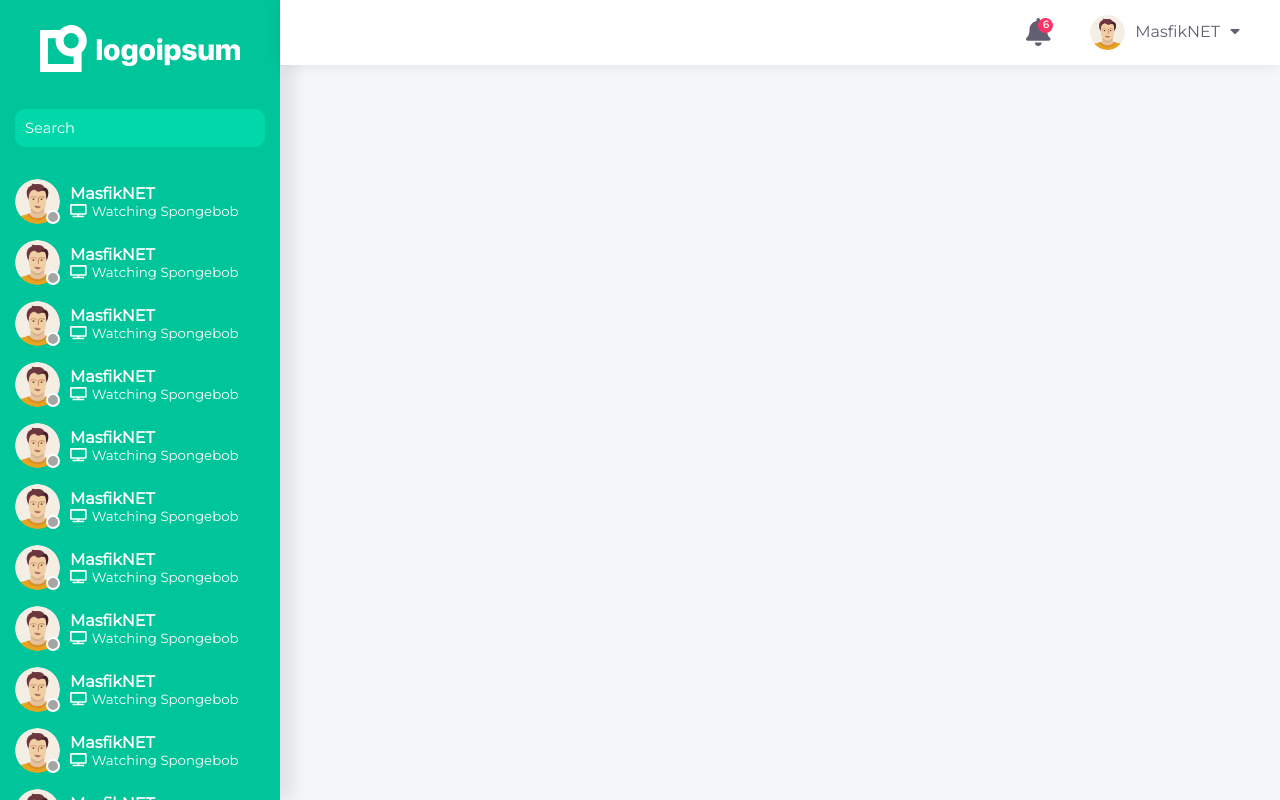
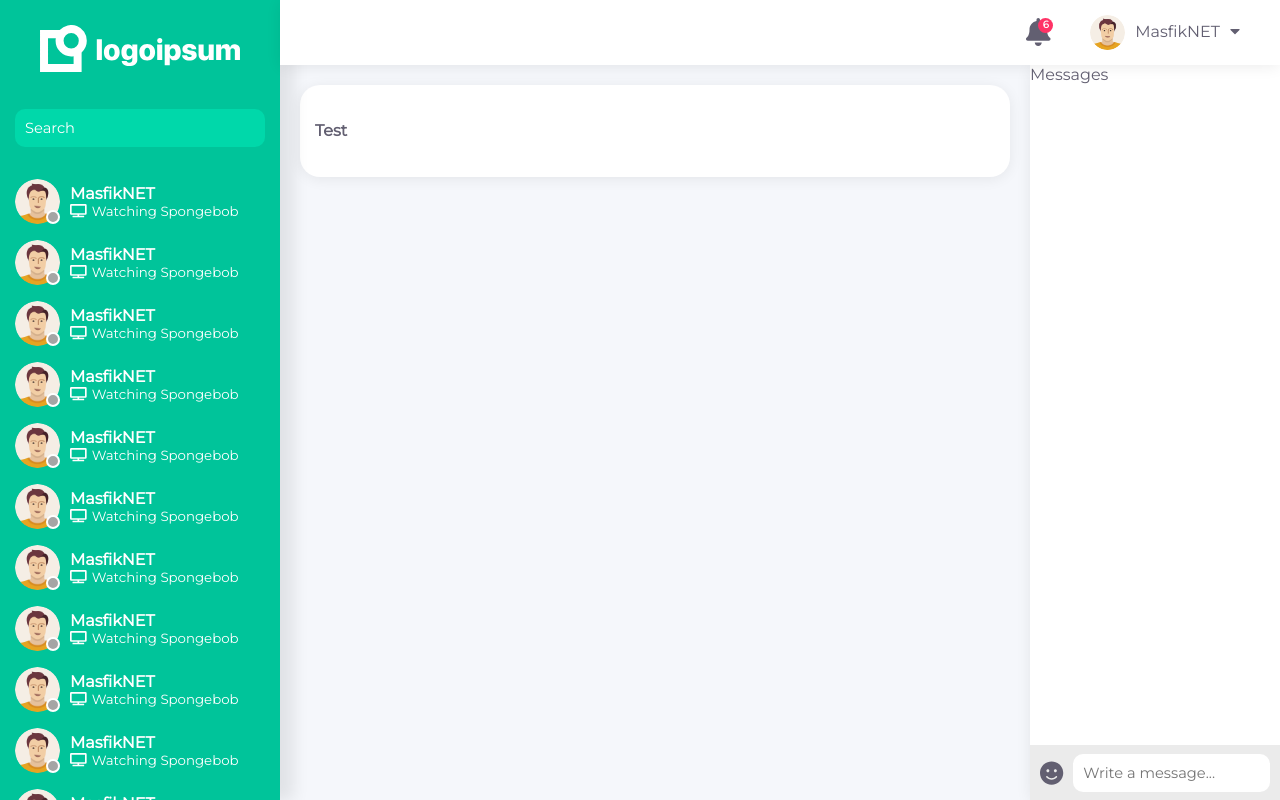
Before and after one commit to Masfik/cactus-web, a Vue app: page / in a window 1280 px wide. Built offline with nearby package versions, Linux system fonts and the light colour scheme.

Commit message:
Created RoomDefaultLayout + Initial Chat UI (message bubbles are WIP)

```diff
--- a/src/assets/_variables.scss
+++ b/src/assets/_variables.scss
@@ -17,8 +17,10 @@ $color2: #dadff7ff;
 $color4: #fed766ff;
 $color5: #343e3dff;
 
+// Background
 $background: #f5f7fb;
 $background-lighter: white;
+$background-darker: darken($background-lighter, 8);
 
 // Typography
 $text-on-primary: white;
--- a/src/assets/common.scss
+++ b/src/assets/common.scss
@@ -7,6 +7,7 @@
 
 body {
   margin: 0;
+  padding: 0;
   color: $text-on-bg;
 }
 
--- /dev/null
+++ b/src/components/room/chat/Chat.vue
@@ -0,0 +1,54 @@
+<template>
+  <div id="chat-content">
+    <div id="messages">
+      Messages
+    </div>
+    <div id="send-message-container">
+      <div class="send-message-bar">
+        <font-awesome-icon icon="smile" id="select-emoji" />
+        <input
+          type="text"
+          placeholder="Write a message..."
+          class="text-field"
+        />
+      </div>
+    </div>
+  </div>
+</template>
+
+<script>
+export default {
+  name: "Chat"
+};
+</script>
+
+<style lang="scss" scoped>
+#chat-content {
+  display: flex;
+  flex-flow: column;
+  height: 100%;
+}
+
+#messages {
+  overflow-y: auto;
+  flex-grow: 1;
+}
+
+#send-message-container {
+  background-color: $background-darker;
+
+  .send-message-bar {
+    $spacing: 10px;
+
+    height: 55px;
+    padding: $spacing;
+    display: flex;
+    align-items: center;
+
+    #select-emoji {
+      font-size: 18pt;
+      margin-right: $spacing;
+    }
+  }
+}
+</style>
--- /dev/null
+++ b/src/layouts/RoomDefaultLayout.vue
@@ -0,0 +1,37 @@
+<template>
+  <div id="room-layout">
+    <div id="room-content">
+      <slot name="content"></slot>
+    </div>
+    <div id="room-chat">
+      <slot name="chat"></slot>
+    </div>
+  </div>
+</template>
+
+<script>
+export default {
+  name: "RoomDefaultLayout"
+};
+</script>
+
+<style lang="scss" scoped>
+#room-layout {
+  display: flex;
+  align-items: flex-start;
+  justify-content: space-evenly;
+}
+
+#room-content {
+  flex: 3;
+  min-width: 600px;
+}
+
+#room-chat {
+  flex: 1;
+  min-width: 230px;
+  background-color: $background-lighter;
+  height: calc(100vh - #{$navbar-height});
+  @include shadow();
+}
+</style>
--- a/src/views/Homepage.vue
+++ b/src/views/Homepage.vue
@@ -9,7 +9,9 @@
         <Header />
       </template>
 
-      <template v-slot:main> </template>
+      <template v-slot:main>
+        <room></room>
+      </template>
     </default-layout>
   </div>
 </template>
@@ -18,10 +20,12 @@
 import DefaultLayout from "@/layouts/DefaultLayout.vue";
 import Sidebar from "@/components/sidebar/Sidebar.vue";
 import Header from "@/components/header/Header.vue";
+import Room from "@/views/Room.vue";
 
 export default {
   name: "Homepage",
   components: {
+    Room,
     DefaultLayout,
     Sidebar,
     Header
--- /dev/null
+++ b/src/views/Room.vue
@@ -0,0 +1,30 @@
+<template>
+  <room-default-layout>
+    <template v-slot:content>
+      <div class="card">
+        <div class="container">
+          <h4>Test</h4>
+        </div>
+      </div>
+    </template>
+
+    <template v-slot:chat>
+      <chat />
+    </template>
+  </room-default-layout>
+</template>
+
+<script>
+import RoomDefaultLayout from "../layouts/RoomDefaultLayout";
+import Chat from "@/components/room/chat/Chat";
+
+export default {
+  name: "Room",
+  components: {
+    Chat,
+    RoomDefaultLayout
+  }
+};
+</script>
+
+<style scoped></style>
```
Also changed, not shown: src/components/room/Content.vue (added, +9 -0 lines).
